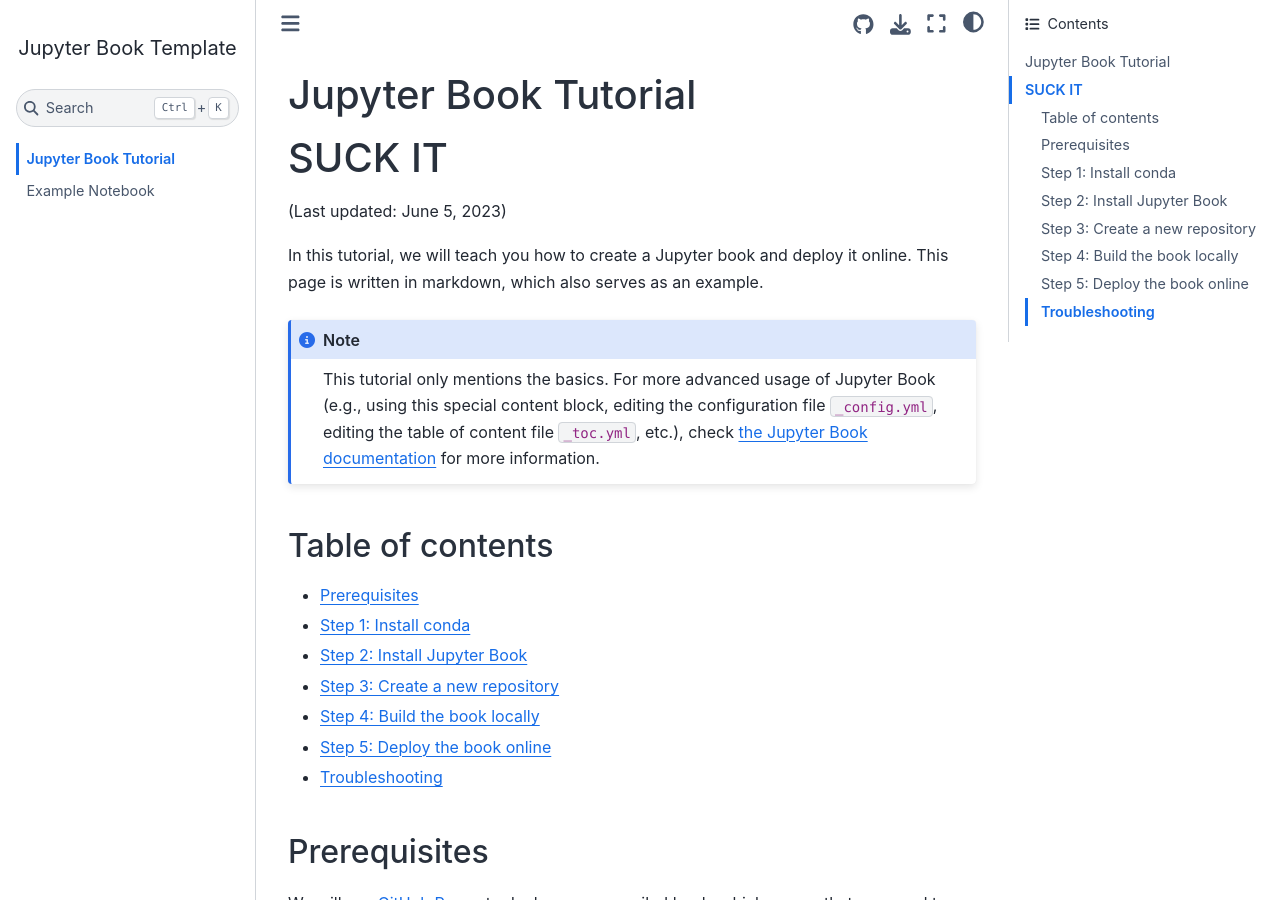
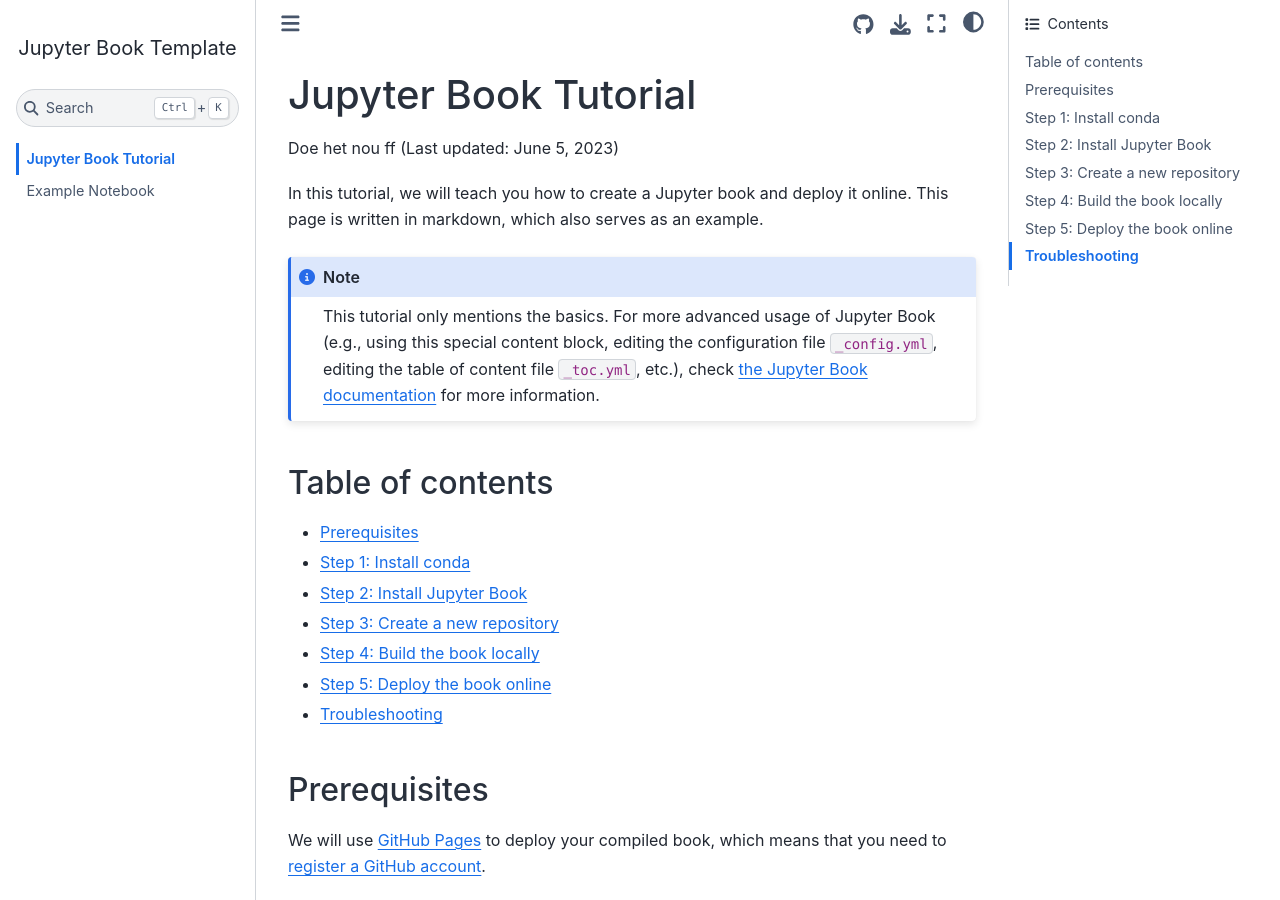
Before and after one commit to Lloydster25/Informatievisualisatie, a Jupyter Book: the page built from docs/home.md, in a window 1280 px wide and 900 px high. Built offline with Jupyter Book 1.0.4 settings and Sphinx 7.4.7 and the Sphinx Book theme 1.1.4, drawn with Linux system fonts in a browser that asks for light colours; comment, search, counter and statistics services are not loaded.

Commit message:
Update home.md

```diff
--- a/docs/home.md
+++ b/docs/home.md
@@ -1,5 +1,5 @@
 # Jupyter Book Tutorial
-# SUCK IT
+Doe het nou ff
 (Last updated: June 5, 2023)
 
 In this tutorial, we will teach you how to create a Jupyter book and deploy it online.
```
